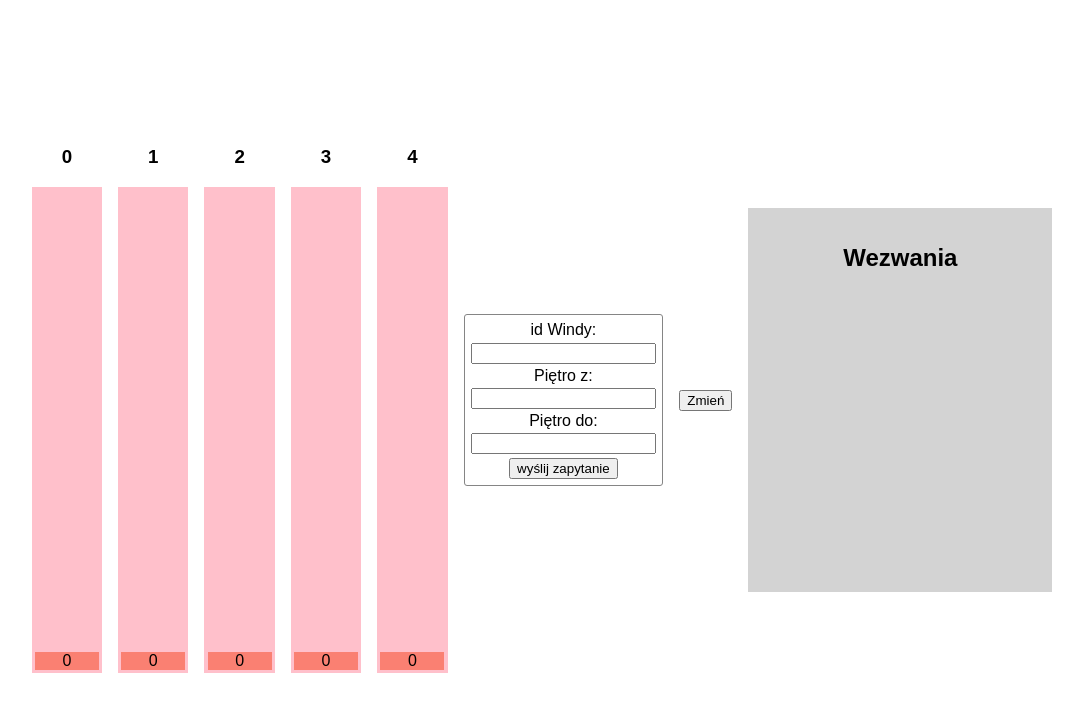
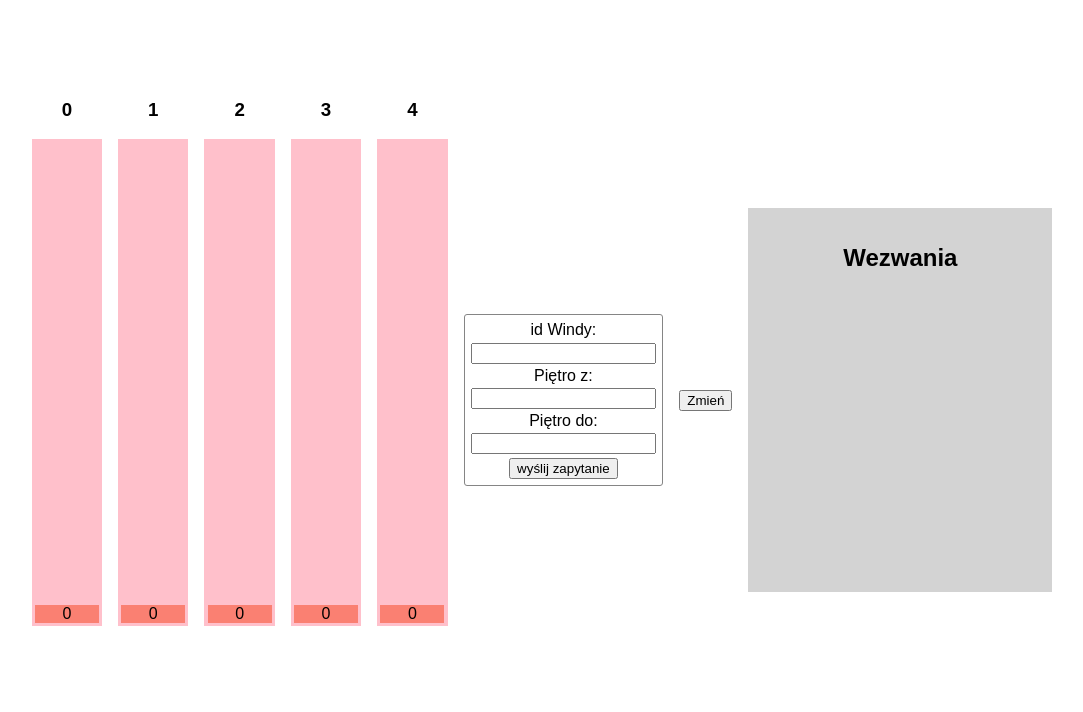
Before and after one commit to pzareba22/elevators, a React (Create React App) app: page / in a window 1280 px wide. Shown: the top 712 px of the page, without its empty margins (98-1181 px from the left). Built offline with nearby package versions, Linux system fonts and the light colour scheme.

Commit message:
styling elevatorsContainer

```diff
--- a/src/styles/App.sass
+++ b/src/styles/App.sass
@@ -14,6 +14,10 @@ $border-radius: 3px
         display: flex
         gap: 1em
         text-align: center
+        max-width: 38vw
+        overflow-x: scroll
+        height: 40em
+
     .elevatorControls
         display: flex
         flex-direction: column
```
